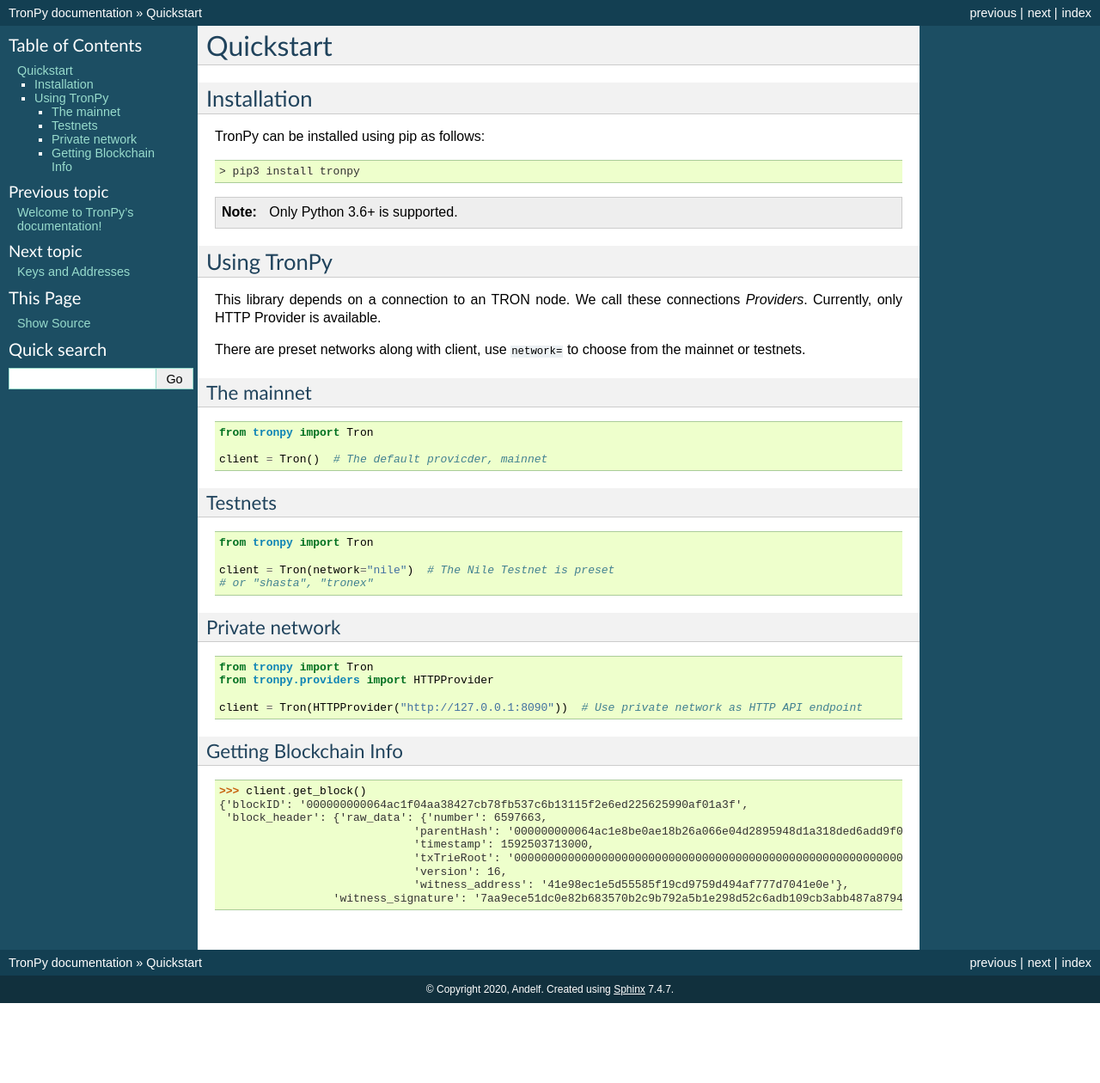
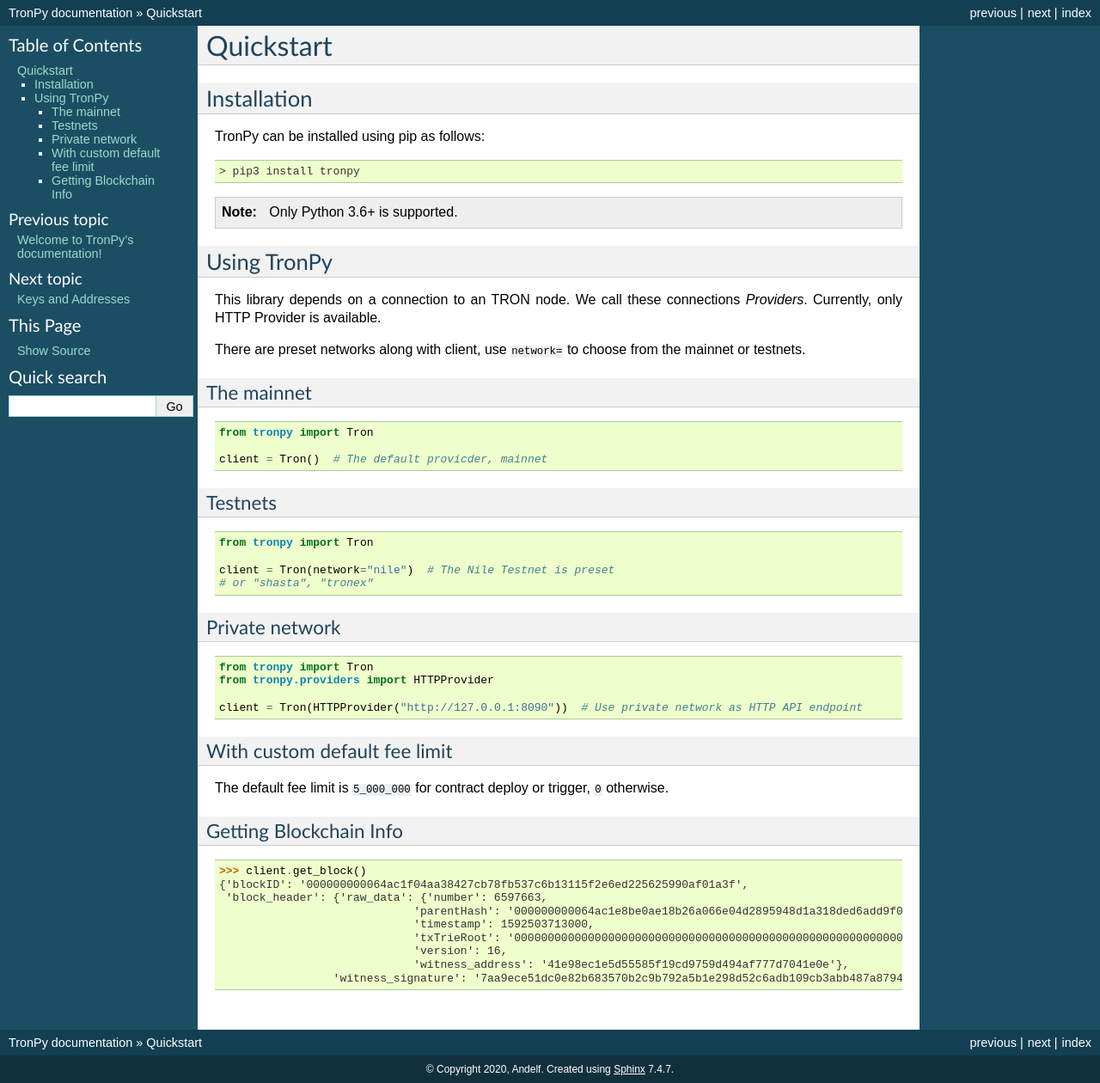
Before and after one commit to andelf/tronpy, a Sphinx documentation site: the page built from docs/quickstart.rst, in a window 1280 px wide. Shown: the whole page at 86% size. Built offline with Sphinx 7.4.7, drawn with Linux system fonts in a browser that asks for light colours; before the commit the page ends 1167 px from its top, so only the background shows below that.

Commit message:
docs: add instructions for default fee_limit

```diff
--- a/docs/quickstart.rst
+++ b/docs/quickstart.rst
@@ -52,6 +52,16 @@
 
    client = Tron(HTTPProvider("http://127.0.0.1:8090"))  # Use private network as HTTP API endpoint
 
+With custom default fee limit
+^^^^^^^^^^^^^^^^^^^^^^^^^^^^^
+
+The default fee limit is ``5_000_000`` for contract deploy or trigger, ``0`` otherwise.
+
+.. code-block: python
+
+  # set fee_limit 10 TRX
+  client = Tron(network='nile', conf={'fee_limit': 10_000_000})
+
 Getting Blockchain Info
 ^^^^^^^^^^^^^^^^^^^^^^^
 
```
Also changed, not shown: docs/contract.rst (+13 -0 lines).
